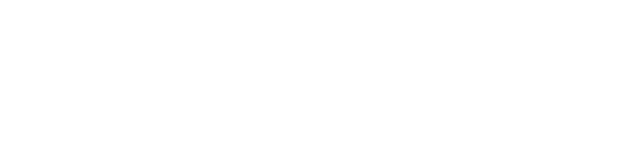
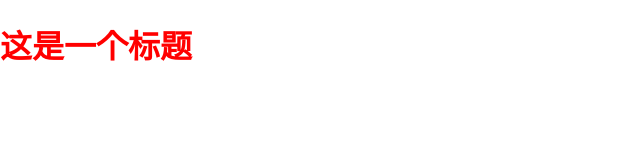
Before and after one commit to Shuai2Code/project_01, a plain HTML site: page index.html in a window 1280 px wide. Shown: the whole page, without its empty margins (0-640 px from the left). Drawn offline with Linux system fonts and the light colour scheme.

Commit message:
修改了index.css

```diff
--- /dev/null
+++ b/index.css
@@ -0,0 +1,6 @@
+html,
+body {
+    padding: 0;
+    margin: 0;
+    background-color: #fff;
+}
--- a/index.html
+++ b/index.html
@@ -5,6 +5,16 @@
         <meta http-equiv="X-UA-Compatible" content="IE=edge" />
         <meta name="viewport" content="width=device-width, initial-scale=1.0" />
         <title>Document</title>
+        <link rel="stylesheet" href="./index.css" />
+        <style>
+            h1 {
+                font-weight: 200px;
+                color: red;
+            }
+        </style>
     </head>
-    <body></body>
+    <body>
+        <h1>这是一个标题</h1>
+        <script src="./index.js"></script>
+    </body>
 </html>
```
Also changed, not shown: index.js (added).
